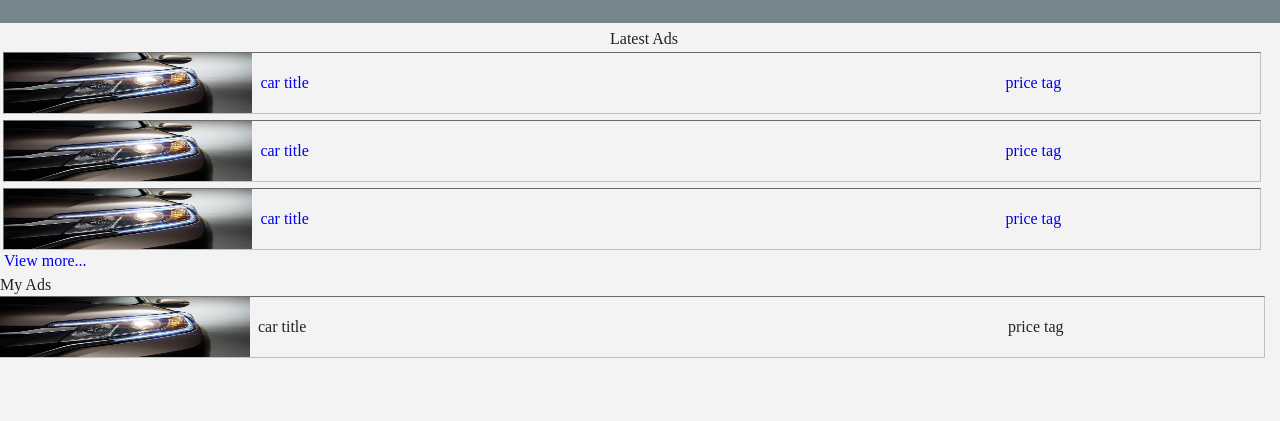
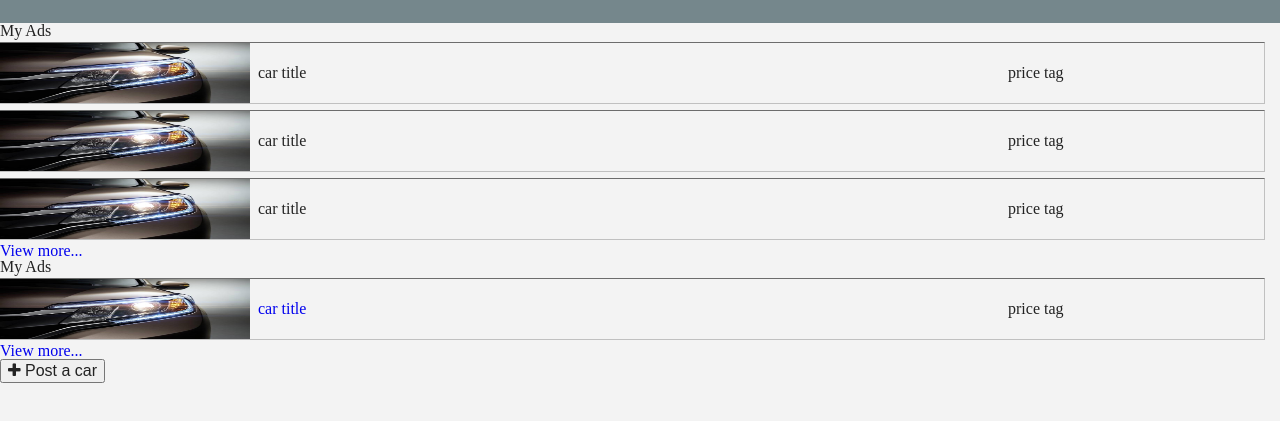
Before and after one commit to darmhoo/auto-mart, a plain HTML site: page UI/dashboard.html in a window 1280 px wide. Shown: the part 77-498 px from the top of the page. Drawn offline with Linux system fonts and the light colour scheme.

Commit message:
Feature dashboard updated with link to post a car ad

```diff
--- a/UI/dashboard.html
+++ b/UI/dashboard.html
@@ -27,32 +27,30 @@
     </nav>
 </header>
 <main>
-    <section class="dashboard-latest-ads">
-        <h2>Latest Ads</h2>
-        <a href="#">
+
+
+    <section class="dashboard-my-ads">
+        <h2>My Ads</h2>
         <div class="ad-card ">
             <img src="assets/images/car1.jpg" alt="car_titie">
-           <h3>car title</h3>
+            <h3>car title</h3>
             <p>price tag</p>
 
         </div>
-        </a>
-        <a href="#">
-            <div class="ad-card ">
+
+        <div class="ad-card ">
                 <img src="assets/images/car1.jpg" alt="car_titie">
                 <h3>car title</h3>
                 <p>price tag</p>
 
             </div>
-        </a>
-        <a href="#">
-            <div class="ad-card ">
+
+        <div class="ad-card ">
                 <img src="assets/images/car1.jpg" alt="car_titie">
                 <h3>car title</h3>
                 <p>price tag</p>
 
             </div>
-        </a>
         <p><a href="#">View more...</a> </p>
 
 
@@ -61,11 +59,15 @@
         <h2>My Ads</h2>
         <div class="ad-card ">
             <img src="assets/images/car1.jpg" alt="car_titie">
-            <h3>car title</h3>
+            <h3><a href="#">car title</a></h3>
             <p>price tag</p>
 
+            </div>
+        </a>
+        <p><a href="#">View more...</a> </p>
+        <button><i class="fa fa-plus"></i> Post a car</button>
 
-        </div>
+
     </section>
 </main>
 
```
